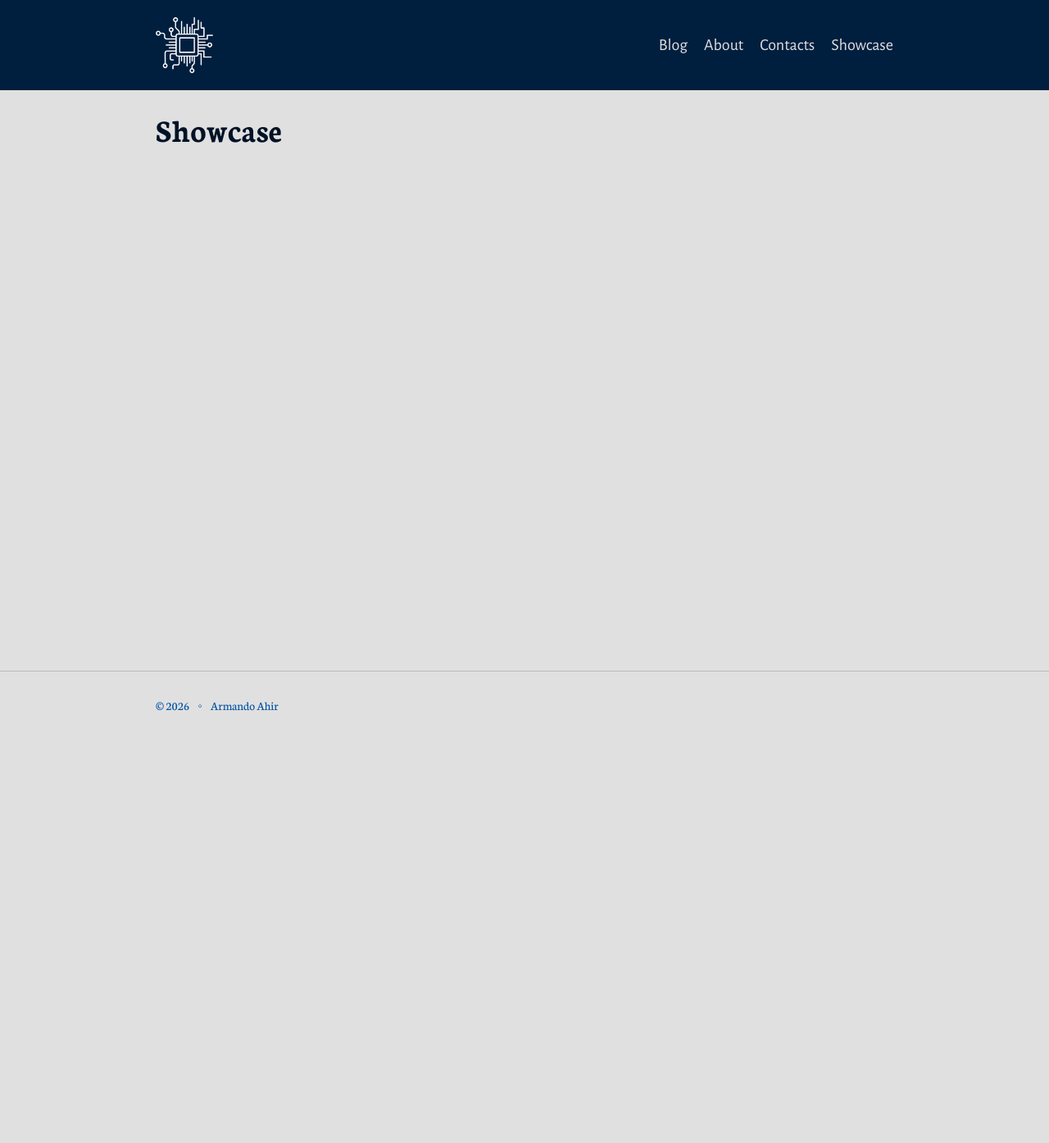
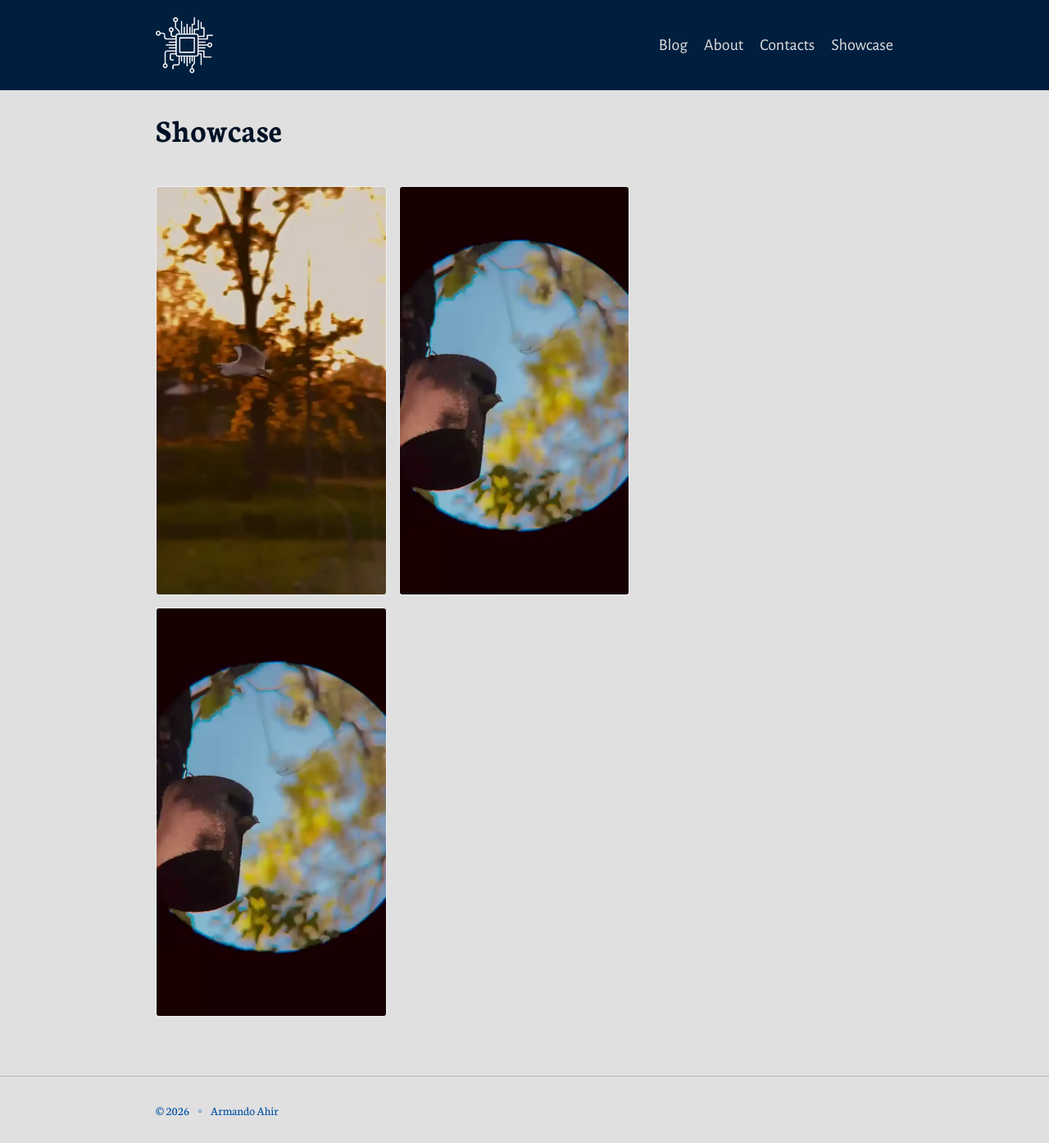
Before and after one commit to armandoahir/armandoahir.github.io, a Jekyll site: the page built from showcase.md, in a window 1280 px wide. Shown: the whole page at 82% size. Built offline with Jekyll 4.4.1, drawn with Linux system fonts in a browser that asks for light colours; before the commit the page ends 900 px from its top, so only the background shows below that.

Commit message:
[20th Apr] webp

```diff
--- a/showcase.md
+++ b/showcase.md
@@ -4,31 +4,14 @@
 permalink: /showcase/
 ---
 
-<div class="media-gallery">
+<div class="gallery">
   {% for file in site.static_files %}
-    {% if file.path contains '/assets/images/gifs/' %}
-      <div class="media-item">
-        <img src="{{ site.baseurl }}{{ file.path }}" alt="My Video Work" loading="lazy">
-      </div>
+    {% if file.path contains '/assets/gifs/' %}
+      {% if file.extname == '.webp' or file.extname == '.gif' %}
+        <div class="gallery-item">
+          <img src="{{ site.baseurl }}{{ file.path }}" alt="Video Clip" loading="lazy">
+        </div>
+      {% endif %}
     {% endif %}
   {% endfor %}
 </div>
-
-<style>
-  .media-gallery {
-    display: grid;
-    grid-template-columns: repeat(auto-fit, minmax(250px, 1fr));
-    gap: 1rem;
-    margin-top: 2rem;
-  }
-  .media-item img {
-    width: 100%;
-    border-radius: 4px;
-    display: block;
-    filter: grayscale(20%);
-    transition: filter 0.3s ease;
-  }
-  .media-item img:hover {
-    filter: grayscale(0%);
-  }
-</style>
```
